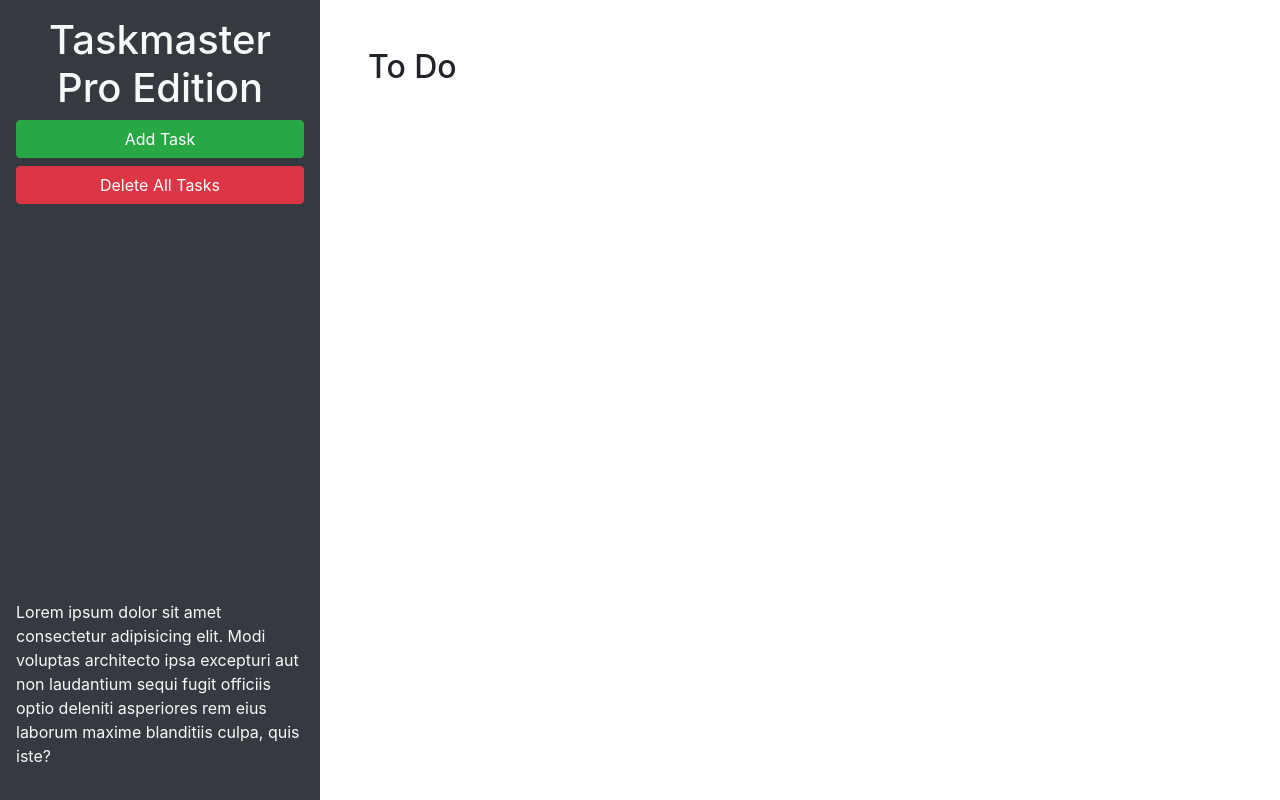
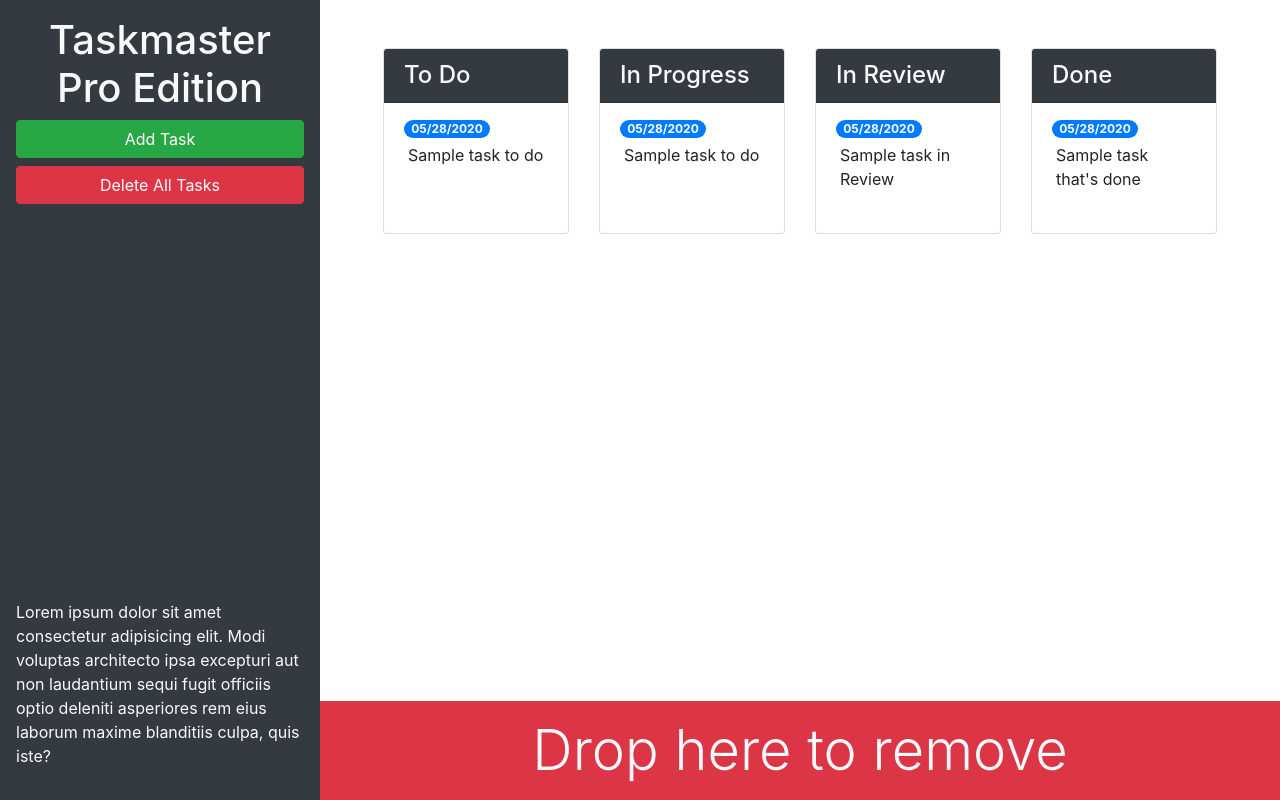
Before and after one commit to KRAY306090/taskmaster-pro, a plain HTML site: page index.html in a window 1280 px wide. Drawn offline with nearby package versions, Linux system fonts and the light colour scheme.

Commit message:
bootstrap styles added

```diff
--- a/index.html
+++ b/index.html
@@ -13,20 +13,80 @@
 <body>
 
   <div class="row min-vh-100 no-gutters">
-    <header class="col-12 col-lg-3 bg-dark text-light d-flex flex-column p-4 p-lg-3">
+    <header class="col-12 col-lg-3 bg-dark text-light sticky-top d-flex flex-column p-4 p-lg-3">
       <h1 class="text-center">Taskmaster Pro Edition</h1>
       <button id="create-task" class="btn btn-block btn-success" data-toggle="modal" data-target="#task-form-modal">Add
         Task</button>
       <button id="remove-tasks" class="btn btn-block btn-danger">Delete All Tasks</button>
-      <p class="mt-auto">Lorem ipsum dolor sit amet consectetur adipisicing elit. Modi voluptas architecto ipsa
+      <p class="mt-auto d-none d-lg-block">Lorem ipsum dolor sit amet consectetur adipisicing elit. Modi voluptas architecto ipsa
         excepturi aut non
         laudantium sequi fugit officiis optio deleniti asperiores rem eius laborum maxime blanditiis culpa, quis iste?
       </p>
     </header>
-    <main class="col-12 col-lg-9">
-      <div class="m-5">
-        <h2>To Do</h2>
-        <ul id="list-toDo" class="list-group"> </ul>
+    <main class="col-12 col-lg-9 d-flex flex-column">
+      <div class="m-5 row justify-content-around">
+        <!-- to do -->
+        <div class="col-12 col-md-6 col-xl-3 mb-3">
+          <div class="card">
+            <h4 class="card-header bg-dark text-light">
+              To Do
+            </h4>
+            <ul id="list-toDo" class="list-group list-group-flush">
+              <li class="list-group-item">
+                <span class="badge badge-primary badge-pill">05/28/2020</span>
+                <p class="m-1">Sample task to do</p>
+              </li>
+            </ul>
+          </div>
+        </div>
+        <!-- in progress -->
+        <div class="col-12 col-md-6 col-xl-3 mb-3">
+          <div class="card">
+            <h4 class="card-header bg-dark text-light">
+              In Progress
+            </h4>
+            <ul id="list-inProgress" class="list-group list-group-flush">
+              <li class="list-group-item">
+                <span class="badge badge-primary badge-pill">05/28/2020</span>
+                <p class="m-1">Sample task to do</p>
+              </li>
+            </ul>
+          </div>
+        </div>
+        <!-- review -->
+        <div class="col-12 col-md-6 col-xl-3 mb-3">
+          <div class="card">
+            <h4 class="card-header bg-dark text-light">
+              In Review
+            </h4>
+            <ul id="list-inReview" class="list-group list-group-flush">
+            <li class="list-group-item">
+              <span class="badge badge-primary badge-pill">05/28/2020</span>
+              <p class="m-1">Sample task in Review</p>
+            </li>
+          </ul>
+          </div>
+        </div>
+        <!-- done -->
+        <div class="col-12 col-md-6 col-xl-3 mb-3">
+          <div class="card">
+            <h4 class="card-header bg-dark text-light">
+              Done
+            </h4>
+            <ul id="list-done" class="list-group list-group-flush">
+            <li class="list-group-item">
+              <span class="badge badge-primary badge-pill">05/28/2020</span>
+              <p class="m-1">Sample task that's done</p>
+            </li>
+          </ul>
+        </div>
+        </div>
+      </div>
+      <!-- trash -->
+      <div id="trash" class="mt-auto">
+        <div class="w-100 bg-danger p-3 text-center text-light display-4">
+          Drop here to remove
+        </div>
       </div>
     </main>
   </div>
@@ -46,11 +106,11 @@
           <form>
             <div class="form-group">
               <label for="modalTaskDescription">Task description</label>
-              <textarea id="modalTaskDescription" rows="3"></textarea>
+              <textarea id="modalTaskDescription" rows="3" class="form-control"></textarea>
             </div>
             <div class="form-group">
               <label for="modalDueDate">Due date</label>
-              <input type="text" id="modalDueDate" placeholder="mm/dd/yyyy" autocomplete="off" />
+              <input type="text" class="form-control" id="modalDueDate" placeholder="mm/dd/yyyy" autocomplete="off" />
             </div>
           </form>
         </div>
```
